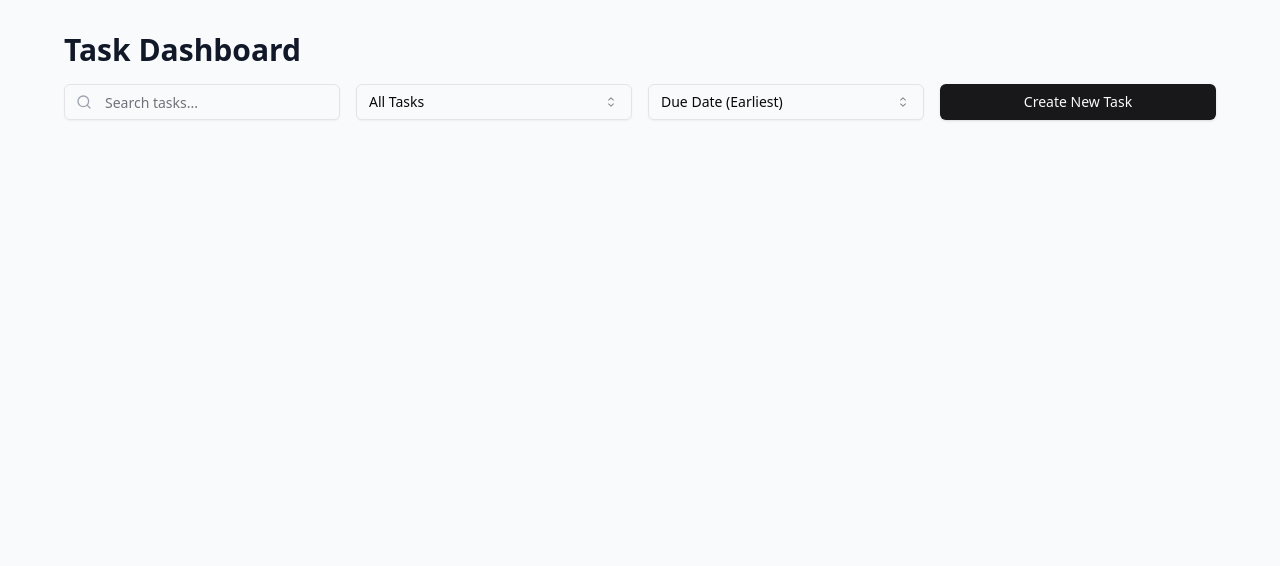
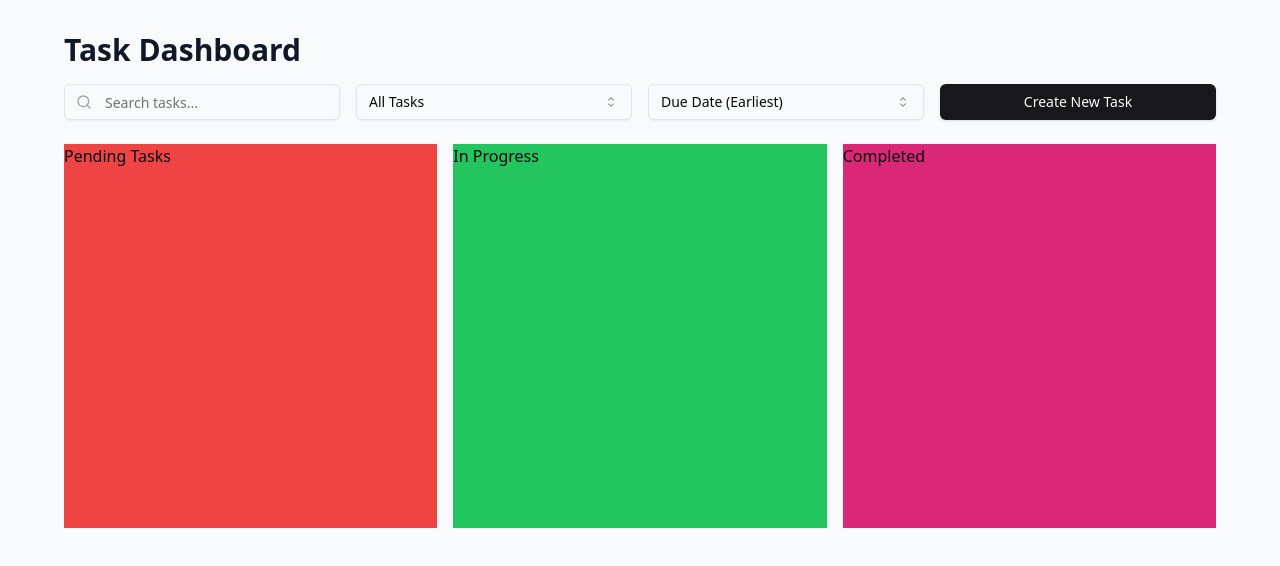
Before and after one commit to blazepk/PI-taskmgmt, a React (Vite) app: page / in a window 1280 px wide. Shown: the top 566 px of the page. Built offline with nearby package versions, Linux system fonts and the light colour scheme.

Commit message:
Basic functionality completed styles to be fixed

```diff
--- a/src/components/Dashboard/DashboardComponent.tsx
+++ b/src/components/Dashboard/DashboardComponent.tsx
@@ -65,11 +65,12 @@ export const DashboardComponent: React.FC = () => {
     setTaskToDelete(null);
   };
 
-  const mappedTasks = (dragged: boolean) => {
+  const mappedTasks = (dragged: boolean, type = "pending") => {
     if (dragged) {
-      return tasks;
+      return tasks.filter((task) => task.status === type);
     } else {
       return tasks
+        .filter((task) => task.status === type)
         .filter((task) => {
           const matchesStatus =
             filterStatus === "all" || task.status === filterStatus;
@@ -88,27 +89,50 @@ export const DashboardComponent: React.FC = () => {
     }
   };
 
-  const swapTasks = (fromTask: Pick<Task, "id">, toTask: Pick<Task, "id">) => {
-    const taskList = tasks.slice();
+  const swapTasks = (
+    fromTask: { id: number; status: "pending" | "in-progress" | "completed" },
+    toTask: { id: number; status: "pending" | "in-progress" | "completed" }
+  ) => {
+    let taskList = tasks.slice();
     // console.log("tasklist slice", taskList);
-    const fromIndex = taskList.findIndex((box) => box.id === fromTask.id) ?? -1;
-    const toIndex = taskList.findIndex((box) => box.id === toTask.id) ?? -1;
+    const fromIndex =
+      taskList.findIndex((task) => task.id === fromTask.id) ?? -1;
+    const toIndex = taskList.findIndex((task) => task.id === toTask.id) ?? -1;
+    const isStatusUpdated = fromTask.status !== toTask.status;
+    console.log("from to", fromTask, toTask);
+    if (isStatusUpdated) {
+      taskList = taskList.map((item) => {
+        if (item.id === fromTask.id) {
+          item.status = toTask.status;
+          return item;
+        }
+        return item;
+      });
+      // const temp = taskList[toIndex];
+      // taskList[toIndex] = {
+      //   ...taskList[fromIndex],
+      // };
+      // taskList[fromIndex] = null;
+      // taskList[toIndex + 1] = { ...temp };
+      setTasks(taskList.filter((item) => item !== null));
+      console.log("taskList", taskList);
+      return;
+    }
 
-    if (fromIndex != -1 && toIndex != -1) {
+    if (fromIndex != -1 && toIndex != -1 && !isStatusUpdated) {
       const temp = taskList[fromIndex];
       taskList[fromIndex] = {
         ...taskList[toIndex],
-        id: taskList[fromIndex].id,
       };
-      taskList[toIndex] = { ...temp, id: taskList[toIndex].id };
+      taskList[toIndex] = { ...temp };
       setIsDragged(true);
       setTasks(taskList);
     }
   };
 
   const handleDragStart = (data) => (event) => {
-    // console.log("dragging");
-    const fromTask = JSON.stringify({ id: data.id });
+    console.log("dragging", data);
+    const fromTask = JSON.stringify({ id: data.id, status: data.status });
     event.dataTransfer.setData("dragContent", fromTask);
   };
   const handleDragOver = () => (event) => {
@@ -117,10 +141,13 @@ export const DashboardComponent: React.FC = () => {
     return false;
   };
   const handleDrop = (data) => (event) => {
-    // console.log("drag drop");
+    console.log("drag drop", data);
     event.preventDefault();
     const fromTask = JSON.parse(event.dataTransfer.getData("dragContent"));
-    const toTask = { id: data.id };
+    const toTask = { id: data.id, status: data.status } as {
+      id: number;
+      status: "pending" | "in-progress" | "completed";
+    };
     swapTasks(fromTask, toTask);
     return false;
   };
@@ -132,7 +159,6 @@ export const DashboardComponent: React.FC = () => {
           <h1 className="text-3xl font-bold text-gray-900 mb-4">
             Task Dashboard
           </h1>
-
           <ControlPanel
             filterStatus={filterStatus}
             sortOrder={sortOrder}
@@ -145,17 +171,26 @@ export const DashboardComponent: React.FC = () => {
             onSearchChange={setSearchQuery}
             onCreateClick={() => setShowTaskForm(true)}
           />
-
-          <div className="grid grid-cols-1 md:grid-cols-2 lg:grid-cols-3 gap-4">
-            {mappedTasks(isDragged).map((task) => {
+          <div className="grid grid-cols-1 gap-y-4 md:grid-cols-3 md:gap-x-4 overflow-auto min-h-96">
+            <div
+              className="bg-red-500"
+              onDragOver={handleDragOver()}
+              onDrop={handleDrop({ id: 123, status: "pending" })}
+            >
+              Pending Tasks
+              <div className="flex flex-row md:flex-col gap-x-3 md:gap-y-3">
+                {mappedTasks(isDragged, "pending").map((task) => {
                   return (
                     <div
                       className="cursor-move"
                       key={task.id}
                       draggable={true}
-                  onDragStart={handleDragStart({ id: task.id })}
+                      onDragStart={handleDragStart({
+                        id: task.id,
+                        status: "pending",
+                      })}
                       onDragOver={handleDragOver()}
-                  onDrop={handleDrop({ id: task.id })}
+                      onDrop={handleDrop({ id: task.id, status: "pending" })}
                     >
                       <TaskCard
                         task={task}
@@ -169,7 +204,77 @@ export const DashboardComponent: React.FC = () => {
                   );
                 })}
               </div>
-
+            </div>
+            <div
+              className="bg-green-500"
+              onDragOver={handleDragOver()}
+              onDrop={handleDrop({ id: 456, status: "in-progress" })}
+            >
+              In Progress
+              <div className="flex flex-row md:flex-col gap-x-3 md:gap-y-3 overflow-auto">
+                {mappedTasks(isDragged, "in-progress").map((task) => {
+                  return (
+                    <div
+                      className="cursor-move"
+                      key={task.id}
+                      draggable={true}
+                      onDragStart={handleDragStart({
+                        id: task.id,
+                        status: "in-progress",
+                      })}
+                      onDragOver={handleDragOver()}
+                      onDrop={handleDrop({
+                        id: task.id,
+                        status: "in-progress",
+                      })}
+                    >
+                      <TaskCard
+                        task={task}
+                        onEdit={setEditingTask}
+                        onDelete={(task) => {
+                          setTaskToDelete(task);
+                          setShowDeleteConfirm(true);
+                        }}
+                      />
+                    </div>
+                  );
+                })}
+              </div>
+            </div>
+            <div
+              className="bg-pink-600"
+              onDragOver={handleDragOver()}
+              onDrop={handleDrop({ id: 789, status: "completed" })}
+            >
+              Completed
+              <div className="flex flex-row md:flex-col gap-x-3 md:gap-y-3 overflow-auto">
+                {mappedTasks(isDragged, "completed").map((task) => {
+                  return (
+                    <div
+                      className="cursor-move"
+                      key={task.id}
+                      draggable={true}
+                      onDragStart={handleDragStart({
+                        id: task.id,
+                        status: "completed",
+                      })}
+                      onDragOver={handleDragOver()}
+                      onDrop={handleDrop({ id: task.id, status: "completed" })}
+                    >
+                      <TaskCard
+                        task={task}
+                        onEdit={setEditingTask}
+                        onDelete={(task) => {
+                          setTaskToDelete(task);
+                          setShowDeleteConfirm(true);
+                        }}
+                      />
+                    </div>
+                  );
+                })}
+              </div>
+            </div>
+          </div>
           <Dialog
             open={showTaskForm || !!editingTask?.id}
             onOpenChange={() => {
@@ -204,7 +309,6 @@ export const DashboardComponent: React.FC = () => {
               </DialogFooter>
             </DialogContent>
           </Dialog>
-
           {/* Delete Confirmation Dialog */}
           <Dialog open={showDeleteConfirm} onOpenChange={setShowDeleteConfirm}>
             <DialogContent>
```
Lines whose indentation alone changed are shown as unchanged.
